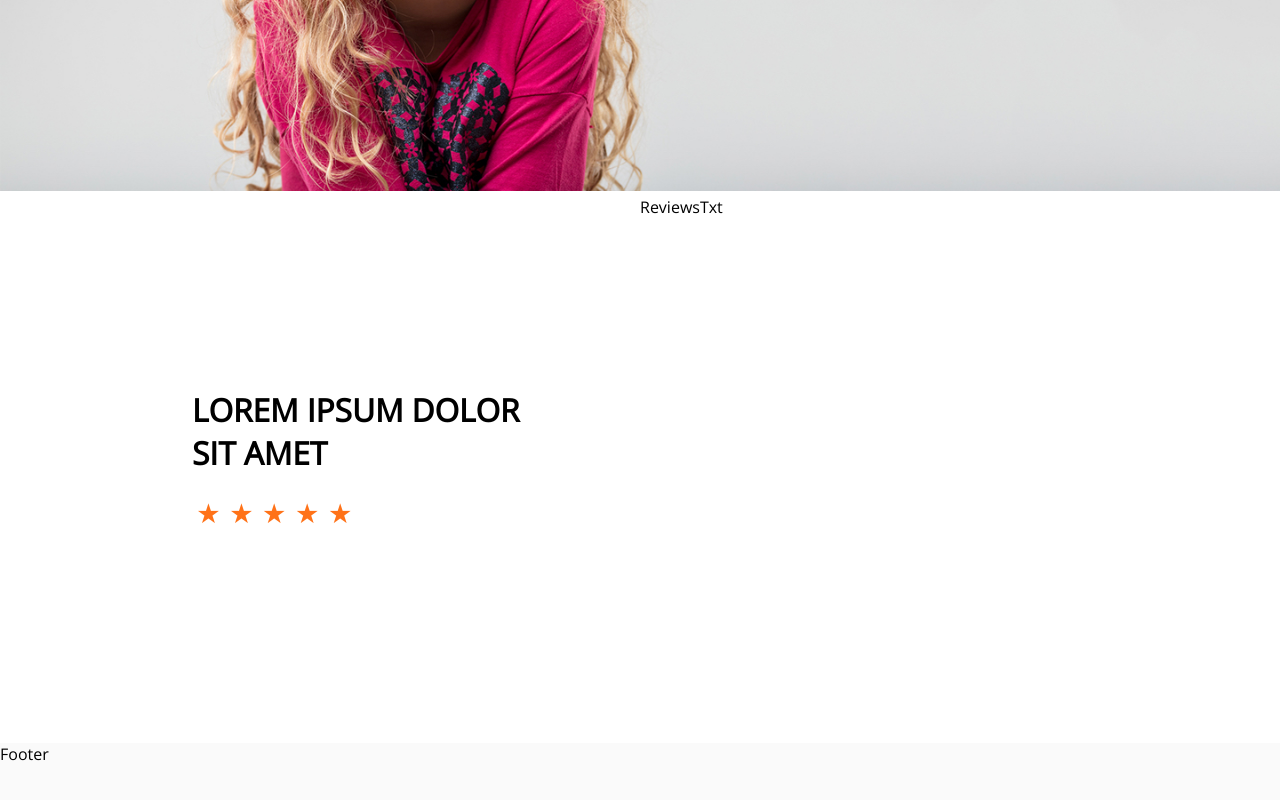
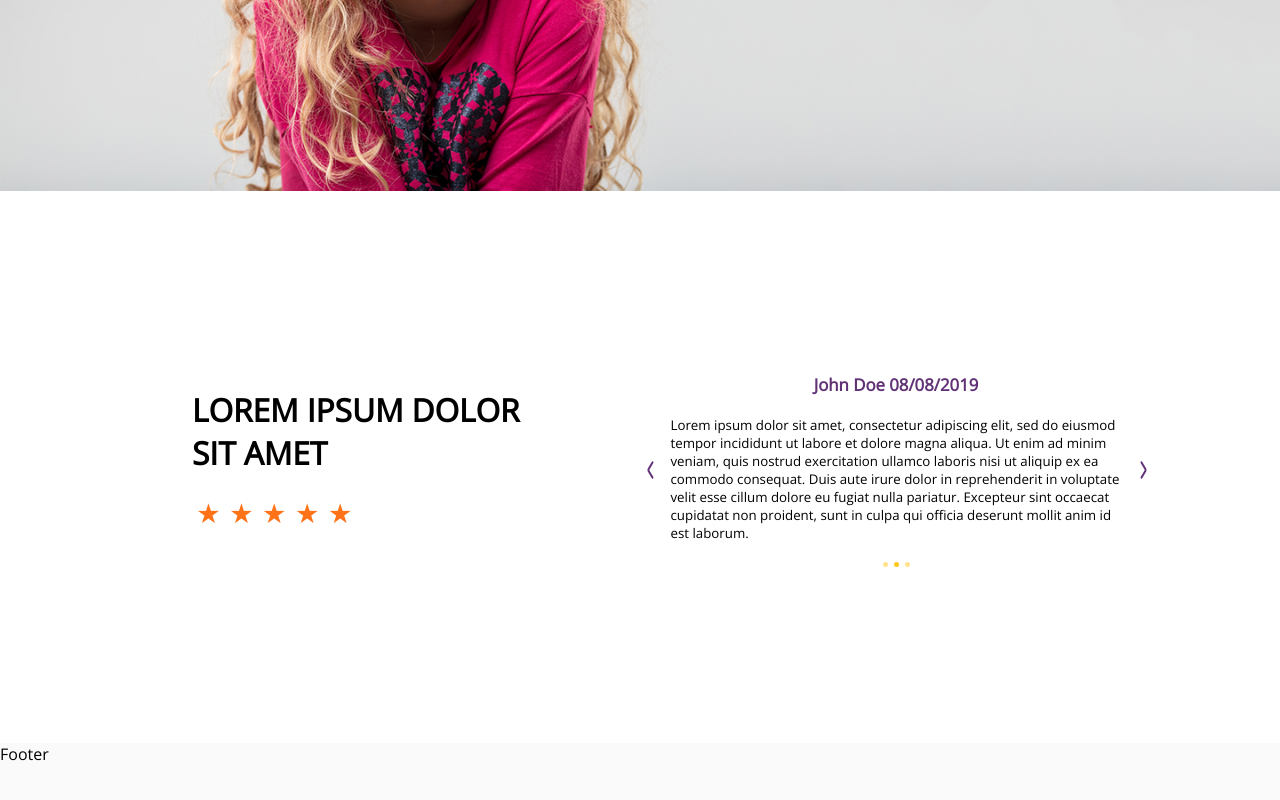
Before and after one commit to g-merrill/rg-challenge, a React (Create React App) app: page / in a window 1280 px wide. Shown: the part 2655-3455 px from the top of the page. Built offline with nearby package versions, Linux system fonts and the light colour scheme.

Commit message:
Add static reviews without carousel

```diff
--- a/src/Components/ReviewsSection.js
+++ b/src/Components/ReviewsSection.js
@@ -14,7 +14,27 @@ const ReviewsSection = () => (
       </div>
     </div>
     <div className="Reviews-txt-section">
-      ReviewsTxt
+      <div className="Reviews-txt-ctnr">
+        <div className="slide-left-btn">
+          <div className="left-upper-tick"></div>
+          <div className="left-lower-tick"></div>
+        </div>
+        <div className="Reviews-review">
+          <h3 className="Reviews-review-name purple-links-hdrs">John Doe 08/08/2019</h3>
+          <p className="Reviews-review-txt">
+            Lorem ipsum dolor sit amet, consectetur adipiscing elit, sed do eiusmod tempor incididunt ut labore et dolore magna aliqua. Ut enim ad minim veniam, quis nostrud exercitation ullamco laboris nisi ut aliquip ex ea commodo consequat. Duis aute irure dolor in reprehenderit in voluptate velit esse cillum dolore eu fugiat nulla pariatur. Excepteur sint occaecat cupidatat non proident, sunt in culpa qui officia deserunt mollit anim id est laborum.
+          </p>
+          <div className="slider-dots">
+            <div className="slider-dot"></div>
+            <div className="slider-dot active-dot"></div>
+            <div className="slider-dot"></div>
+          </div>
+        </div>
+        <div className="slide-right-btn">
+          <div className="right-upper-tick"></div>
+          <div className="right-lower-tick"></div>
+        </div>
+      </div>
     </div>
   </>
 );
--- a/src/Components/scss/ChoicesBtnSection.scss
+++ b/src/Components/scss/ChoicesBtnSection.scss
@@ -10,7 +10,7 @@
   }
   .Choices-link {
     font-size: calc(1vw + 4px);
-}
+  }
 }
 .Choices-btns {
   grid-area: choices-btns;
--- a/src/Components/scss/ReviewsSection.scss
+++ b/src/Components/scss/ReviewsSection.scss
@@ -17,5 +17,81 @@
 }
 .Reviews-txt-section {
   grid-area: reviews-txt;
+  display: flex;
+  flex-direction: column;
+  justify-content: space-evenly;
+  align-items: center;
+  width: 80%;
+  .Reviews-txt-ctnr {
+    display: flex;
+    align-items: center;
+    width: 100%;
+  }
+
+  .slide-left-btn {
+    cursor: pointer;
+    width: 4%;
+    padding: 0 10px;
+    .left-upper-tick {
+      background: rgba(97, 50, 118, 1);
+      width: 2px;
+      height: 10px;
+      border-radius: 2px;
+      transform: rotateZ(30deg) translateY(1px);
+    }
+    .left-lower-tick {
+      background: rgba(97, 50, 118, 1);
+      width: 2px;
+      height: 10px;
+      border-radius: 2px;
+      transform: rotateZ(-30deg) translateY(-1px);
+    }
+  }
+  .slide-right-btn {
+    cursor: pointer;
+    width: 4%;
+    padding: 0 10px;
+    .right-upper-tick {
+      background: rgba(97, 50, 118, 1);
+      width: 2px;
+      height: 10px;
+      border-radius: 2px;
+      transform: rotateZ(-30deg) translateY(1px);
+    }
+    .right-lower-tick {
+      background: rgba(97, 50, 118, 1);
+      width: 2px;
+      height: 10px;
+      border-radius: 2px;
+      transform: rotateZ(30deg) translateY(-1px);
+    }
+  }
+
+  .Reviews-review {
+    .Reviews-review-name {
+      padding: 0 10px;
+      text-align: center;
+      font-size: calc(1vw + 4px);
+    }
+    .Reviews-review-txt {
+      padding: 20px 10px;
+      font-size: calc(1vw + 0.5px);
+    }
+  }
+  .slider-dots {
+    display: flex;
+    justify-content: center;
+    .slider-dot {
+      background: rgba(255, 199, 24, 1);
+      height: 5px;
+      width: 5px;
+      border-radius: 50%;
+      margin: 0 3px;
+      opacity: 0.5;
+      &.active-dot {
+        opacity: 1;
+      }
+    }
+  }
 
 }
```
